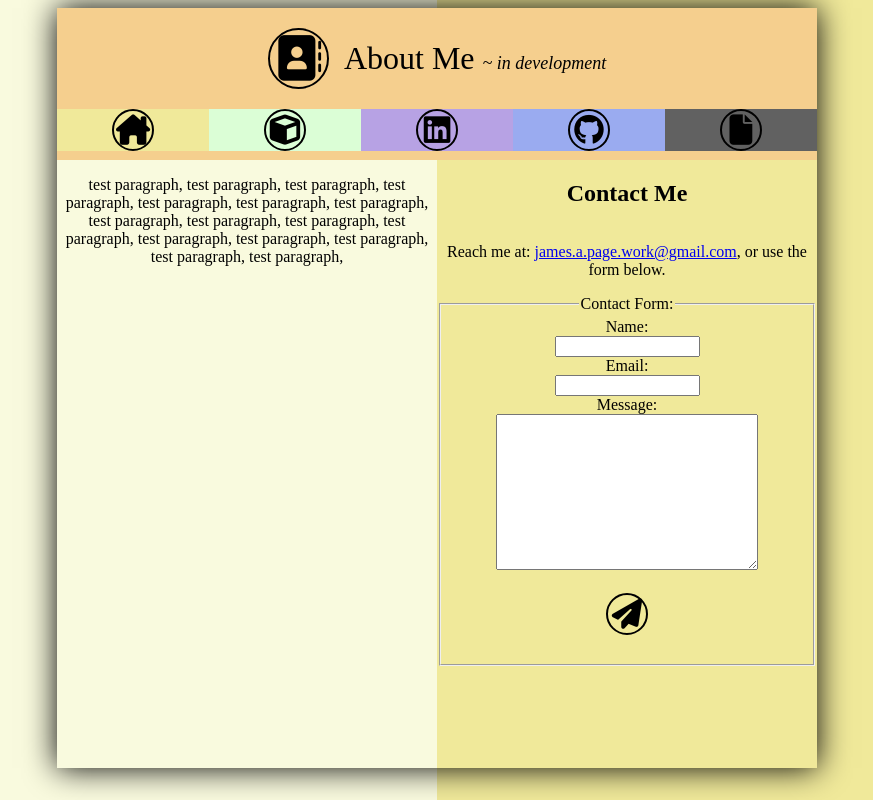
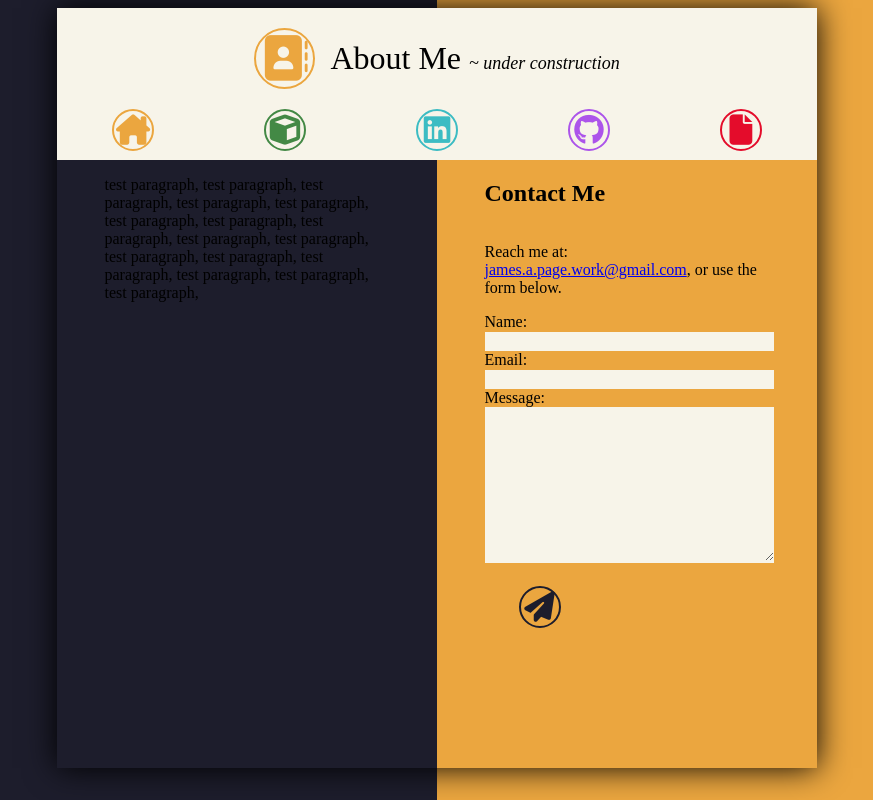
Before and after one commit to JamesPage2020/__WebPage__, a PHP site: page /devpage.html in a window 1280 px wide. Shown: the whole page, without its empty margins (203-1076 px from the left). Run offline with PHP 8.4, Linux system fonts and the light colour scheme; some libraries are stand-ins or nearby versions.

Commit message:
colourUpdate
change colour theme of website

```diff
--- a/css/const.css
+++ b/css/const.css
@@ -1,15 +1,15 @@
 :root {
     /* color */
-    --colour1: #F5CF8E;
-    --colour2: #b7a2e4;
-    --colour3: #dbfed6;
-    --colour4: #616161;
-    --colour5: #9aabf0;
-    --colour6: #000;
-    --colour7: #f0e99a;
+    /* https://www.allacronyms.com/color/abbreviations */
 
-    --colourBg: #f9fade;
-    --colourLn: var(--colour6);
+    --colourOrg: #EBA63F;
+    --colourGr: #438945;
+    --colourRd: #E40C2B;
+    --colourPpl: #AC54EA;
+    --colourLBlu: #3CBCC3;
+    --colourDBlu: #1D1D2C;
+    --colourWht: #F7F4E9;
+    --colourBlk: #000;
 
     /* size */
     --mainPageSize: 95vmin;
@@ -29,6 +29,8 @@
     --outerDiameter: calc(var(--mainCircleContainerSize)*0.25);
     --navDiameter: calc(var(--navWidth)*0.25);
 
+    --devWidth: calc(var(--mainCircleContainerSize)*0.75);
+
     --canvasSize: var(--mainCircleContainerSize);
 
     --borderSize: calc(var(--outerDiameter)*0.025);
@@ -37,6 +39,8 @@
     --iconSizeNavbar: calc(var(--navDiameter)*0.8);
 
     /* margin math */
+    --devColumnMargin: calc(var(--outerDiameter)*0.5);
+
     --topMarginVertical: calc((var(--mainPageSize)*0.25) - (var(--circleMargin) + var(--outerDiameter)));
     --topMarginHorizontal: calc(var(--mainCircleContainerSize) - (var(--outerDiameter)*0.5));
 
--- a/css/dev.css
+++ b/css/dev.css
@@ -5,7 +5,8 @@ body {
     display: flex;
     justify-content: center;
     align-items: center;
-    background: linear-gradient(90deg, var(--colourBg) 50%, var(--colour7) 50%);
+    background: linear-gradient(90deg, var(--colourDBlu) 50%, var(--colourOrg) 50%);
+    /* background-color: var(--colourDBlu); */
 }
 
 .mainbox {
@@ -15,10 +16,10 @@ body {
     margin-left: 25%;
     margin-right: 25%;
 
-    background: linear-gradient(90deg, var(--colourBg) 50%, var(--colour7) 50%);
-    -moz-box-shadow: 0 0 30px var(--colourLn);
-    -webkit-box-shadow: 0 0 30px var(--colourLn);
-    box-shadow: 0 0 30px var(--colourLn);
+    background: linear-gradient(90deg, var(--colourDBlu) 50%, var(--colourOrg) 50%);
+    -moz-box-shadow: 0 0 30px var(--colourBlk);
+    -webkit-box-shadow: 0 0 30px var(--colourBlk);
+    box-shadow: 0 0 30px var(--colourBlk);
 }
 
 /* calc(var(--mainPageSize)); */
@@ -27,7 +28,7 @@ body {
     float: left;
     width: var(--mainPageSize);
     height: var(--navWidth);
-    background-color: var(--colour1);
+    background-color: var(--colourWht);
 }
 
 .titleHeader {
@@ -47,9 +48,13 @@ em {
     font-size: large;
 }
 
+/* Navigation Bar */
+.navbar {
+    height: var(--navHeight);
+}
+
 .navbox {
     width: var(--navWidth);
-    height: var(--navHeight);
     display: flex;
     justify-content: center;
     align-items: center;
@@ -57,36 +62,22 @@ em {
     float: left;
 }
 
-.box1 {
-    background-color: var(--colour7);
-}
-
-.box2 {
-    background-color: var(--colour3);
-}
-
-.box3 {
-    background-color: var(--colour2);
-}
-
-.box4 {
-    background-color: var(--colour5);
-}
-
-.box5 {
-    background-color: var(--colour4);
-}
-
+/* Main Body */
 .column {
     display: flex;
     float: left;
     justify-content: left;
     align-items: left;
-    flex-direction: row;
+    text-align: left;
+    flex-direction: column;
 
-    width: var(--mainCircleContainerSize);
+    width: var(--devWidth);
+    margin-left: var(--devColumnMargin);
+    margin-right: var(--devColumnMargin);
+
 }
 
+/* Nav Circle */
 .circle {
     display: flex;
     justify-content: center;
@@ -94,14 +85,14 @@ em {
 
     width: var(--navDiameter);
     height: var(--navDiameter);
-    border: var(--borderSize) solid var(--colourLn);
-    padding: 0;
+    /* border: var(--borderSize) solid var(--colourLn); */
     border-radius: var(--navDiameter);
     -moz-border-radius: var(--navDiameter);
     -webkit-border-radius: var(--navDiameter);
 }
 
 .aboutMe {
+    border: var(--borderSize) solid var(--colourOrg);
     width: calc(var(--navDiameter)*1.5);
     height: calc(var(--navDiameter)*1.5);
     border-radius: calc(var(--navDiameter)*1.5);
@@ -109,13 +100,71 @@ em {
     -webkit-border-radius: calc(var(--navDiameter)*1.5);
 }
 
-.contactForm {
-    flex-direction: column;
+.homepage {
+    border: var(--borderSize) solid var(--colourOrg);
 }
 
+.skills {
+    border: var(--borderSize) solid var(--colourGr);
+}
+
+.linkedin {
+    border: var(--borderSize) solid var(--colourLBlu);
+}
+
+.github {
+    border: var(--borderSize) solid var(--colourPpl);
+}
+
+.PDF {
+    border: var(--borderSize) solid var(--colourRd);
+}
+
+.send { /* do not like the send btn ~ TODO: redesign it*/
+    border: var(--borderSize) solid var(--colourDBlu);
+}
+
+/* Drop down Text */
+.title {
+    display: none;
+    text-align: fill;
+    padding-right: 1em;
+    padding-left: 1em;
+    border-radius: calc(var(--navDiameter)/2);
+    -moz-border-radius: calc(var(--navDiameter)/2);
+    -webkit-border-radius: calc(var(--navDiameter)/2);
+    margin-top: 1%;
+    font-size: small;
+}
+
+.titleHome {
+    border: var(--borderSize) solid var(--colourOrg);
+}
+
+.titleSkills {
+    border: var(--borderSize) solid var(--colourGr);
+}
+
+.titleLinkedin {
+    border: var(--borderSize) solid var(--colourLBlu);
+}
+
+.titleGithub {
+    border: var(--borderSize) solid var(--colourPpl);
+}
+
+.titlePDF {
+    border: var(--borderSize) solid var(--colourRd);
+}
+
+.titleSend {
+    border: var(--borderSize) solid var(--colourDBlu);
+}
+
+/* Contact Form */
 .btnSend {
     border: none;
-    background-color: var(--colour7);
+    background-color: var(--colourOrg);
     padding: 15px 32px;
     text-align: center;
     text-decoration: none;
@@ -125,16 +174,33 @@ em {
     cursor: pointer;
 }
 
-.title {
-    display: none;
-    text-align: fill;
-    width: var(--navDiameter);
-    border: var(--borderSize) solid var(--colourLn);
-    padding-right: 1%;
-    padding-left: 1%;
-    border-radius: calc(var(--navDiameter)/2);
-    -moz-border-radius: calc(var(--navDiameter)/2);
-    -webkit-border-radius: calc(var(--navDiameter)/2);
-    margin-top: 1%;
-    font-size: small;
+/* .inputName {
+    border: none;
+    border-bottom: var(--borderSize) solid var(--colourBg);
+    background-color: var(--colourBg);
+    width: var(--devWidth);
+
+} */
+
+.input {
+    border: none;
+    border-bottom: var(--borderSize) solid var(--colourWht);
+    background-color: var(--colourWht);
+    width: var(--devWidth);
 }
+
+
+.inputName:hover {
+    border: none;
+    border-bottom: var(--borderSize) solid var(--colourDBlu);
+}
+
+.inputEmail:hover {
+    border: none;
+    border-bottom: var(--borderSize) solid var(--colourDBlu);
+}
+
+.inputMsg:hover {
+    border: none;
+    border-bottom: var(--borderSize) solid var(--colourDBlu);
+}
--- a/devpage.html
+++ b/devpage.html
@@ -16,16 +16,17 @@
         <div class="header">
             <div class="titleHeader">
                 <div class="circle aboutMe">
-                    <i class="fa-solid fa-address-book" style="font-size: calc(var(--iconSizeNavbar)*1.5); color: var(--colourLn);"></i>
+                    <i class="fa-solid fa-address-book"
+                        style="font-size: calc(var(--iconSizeNavbar)*1.5); color: var(--colourOrg);"></i>
                 </div>
-                <p class="titleHead">About Me <em>~ in development</em></p>
+                <p class="titleHead">About Me <em>~ under construction</em></p>
             </div> <!-- end of title -->
             <div class="navbar">
                 <div id="btnHome" class="navbox box1">
                     <div class="circle homepage">
                         <a href="homepage.html">
                             <i class="fa-solid fa-house-chimney"
-                                style="font-size: var(--iconSizeNavbar); color: var(--colourLn);">
+                                style="font-size: var(--iconSizeNavbar); color: var(--colourOrg);">
                             </i>
                         </a>
                     </div> <!-- end of homepage -->
@@ -35,7 +36,8 @@
                 <div class="navbox box2">
                     <div id="btnSkills" class="circle skills">
                         <a href="#">
-                            <i class="fa-solid fa-cube" style="font-size: var(--iconSizeNavbar); color: var(--colourLn);"></i>
+                            <i class="fa-solid fa-cube"
+                                style="font-size: var(--iconSizeNavbar); color: var(--colourGr);"></i>
                         </a>
                     </div> <!-- end of btn2 -->
                     <div id="titleSkills" class="title titleSkills">Quick Skills</div> <!-- titleSkills -->
@@ -45,26 +47,27 @@
                     <div id="btnLinkedin" class="circle linkedin">
                         <a href="#">
                             <i class="fa-brands fa-linkedin"
-                                style="font-size: var(--iconSizeNavbar); color: var(--colourLn);"></i>
+                                style="font-size: var(--iconSizeNavbar); color: var(--colourLBlu);"></i>
                         </a>
                     </div> <!-- end of btn3 -->
                     <div id="titleLinkedin" class="title titleLinkedin">Linkedin</div> <!-- titleLinkedin -->
                 </div><!-- end of box3 -->
 
                 <div class="navbox box4">
-                    <div id="btnProj" class="circle cirBottomRight">
+                    <div id="btnProj" class="circle github">
                         <a href="https://github.com/JamesPage2020?tab=repositories" target="_blank">
                             <i class="fa-brands fa-github"
-                                style="font-size: var(--iconSizeNavbar); color: var(--colourLn);"></i>
+                                style="font-size: var(--iconSizeNavbar); color: var(--colourPpl);"></i>
                         </a>
                     </div> <!-- end of btn4 -->
-                    <div id="titleProj" class="title titleProj">GitHub</div> <!-- end of titleProj -->
+                    <div id="titleProj" class="title titleGithub">GitHub</div> <!-- end of titleProj -->
                 </div><!-- end of box4 -->
 
                 <div class="navbox box5">
                     <div id="btnPDF" class="circle PDF">
                         <a href="#">
-                            <i class="fa-solid fa-file" style="font-size: var(--iconSizeNavbar); color: var(--colourLn);"></i>
+                            <i class="fa-solid fa-file"
+                                style="font-size: var(--iconSizeNavbar); color: var(--colourRd);"></i>
                         </a>
                     </div> <!-- end of btn5 -->
                     <div id="titlePDF" class="title titlePDF">Resume</div> <!-- titlePDF -->
@@ -80,33 +83,33 @@
                     test paragraph, test paragraph, test paragraph, test paragraph,
                     test paragraph, test paragraph, test paragraph, test paragraph,
                 </p>
-            </div><!--end of aboutMe-->
+            </div>
+            <!--end of aboutMe-->
             <div class="column contactForm">
                 <h2>Contact Me</h2>
                 <p>
-                    Reach me at: <a href="mailto:james.a.page.work@gmail.com">james.a.page.work@gmail.com</a>, or use the form below.
+                    Reach me at: <a href="mailto:james.a.page.work@gmail.com">james.a.page.work@gmail.com</a>, or use
+                    the form below.
                 </p>
 
-                <fieldset>
-                    <legend>Contact Form:</legend>
                 <form action="mailto:james.a.page.work@gmail.com" method="POST" enctype="text/plain">
                     <label>Name:<br>
-                            <input type="text" name="name" id="namebox" size="15" maxlength="30"> <br>
+                        <input class="input inputName" type="text" name="name" id="namebox" size="15" maxlength="30"> <br>
                     </label>
                     <label>Email:<br>
-                            <input type="text" name="email" id="emailbox" size="15" maxlength="30"> <br>
+                        <input class="input inputEmail" type="text" name="email" id="emailbox" size="15" maxlength="30"> <br>
                     </label>
                     <label>Message:<br>
-                            <textarea name="msg" id="msgbox" cols="30" rows="10"></textarea> <br>
+                        <textarea class="input inputMsg" name="msg" id="msgbox" cols="30" rows="10"></textarea> <br>
                     </label>
                     <button class="btn btnSend" value="Input">
                         <div id="btnSend" class="circle send">
-                                <i class="fa-solid fa-paper-plane" style="font-size: var(--iconSizeNavbar); color: var(--colourLn);"></i>
+                            <i class="fa-solid fa-paper-plane"
+                                style="font-size: var(--iconSizeNavbar); color: var(--colourDBlu);"></i>
                         </div> <!-- end of Send -->
                         <div id="titleSend" class="title titleSend">Send</div> <!-- titleSend -->
                     </button>
                 </form>
-                </fieldset>
 
             </div><!-- contactForm -->
         </div><!-- end of page -->
@@ -114,4 +117,5 @@
 
     <script src="js/dev.js"></script>
 </body>
+
 </html>
--- a/js/main.js
+++ b/js/main.js
@@ -24,8 +24,8 @@ var properties = {
     angleZ: 0,
     pointR: CANVAS.width / 99,
     colour: {
-        background: rs.getPropertyValue('--colourBg'),
-        lines: rs.getPropertyValue('--colourLn'),
+        background: rs.getPropertyValue('--colourDBlu'),
+        lines: rs.getPropertyValue('--colourWht'),
     },
     lineSize: rs.getPropertyValue('--borderSize'),
     mousePosDir: {
```
Also changed, not shown: css/home.css (+23 -12 lines), homepage.html (+5 -5 lines). Lines whose indentation alone changed are shown as unchanged.
